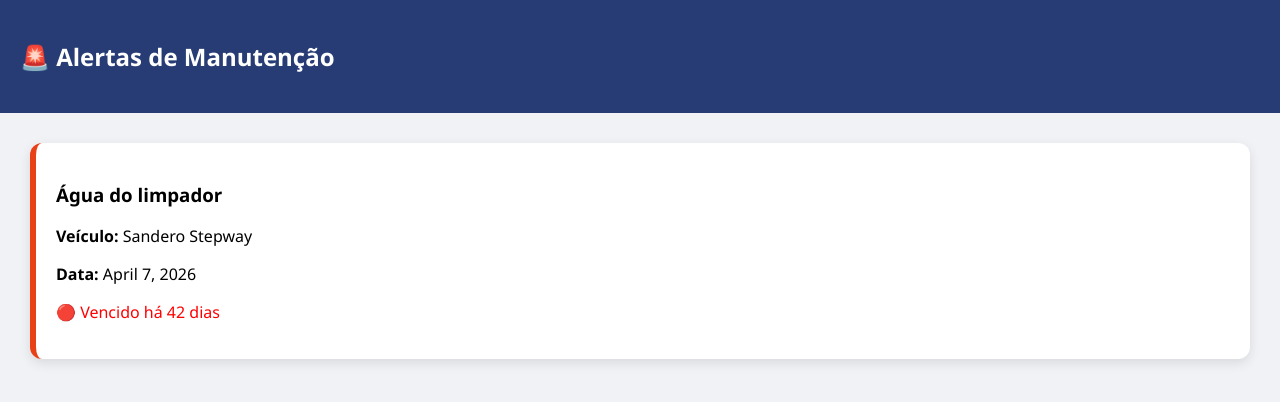
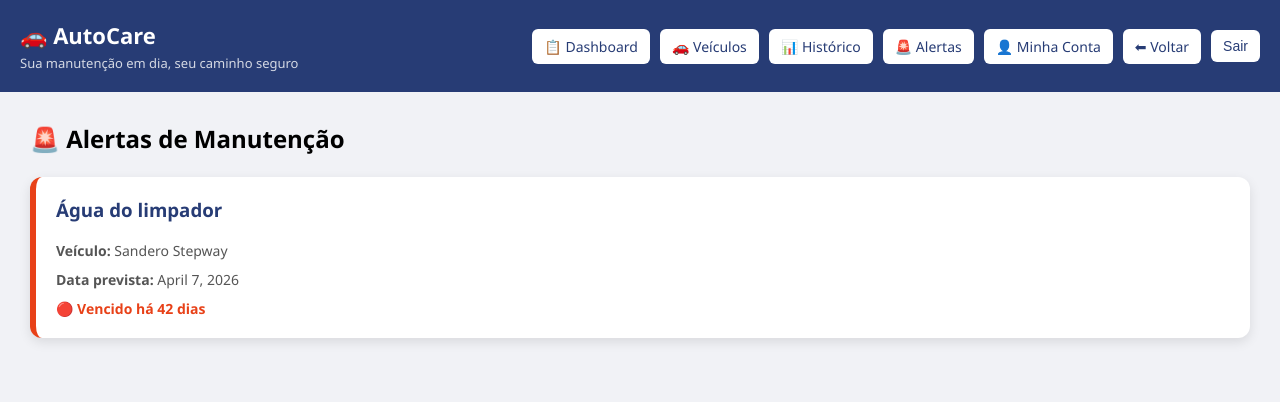
Before and after one commit to rafaelaajs/autocare, a Django app: page /alertas/ in a window 1280 px wide. Shown: the top 402 px of the page. Run offline with Django 5.2, Linux system fonts and the light colour scheme; a user stored in the database is signed in; data comes from the database, SQL or seed files in the repository.

Commit message:
Padroniza tela de alertas

```diff
--- a/templates/alertas.html
+++ b/templates/alertas.html
@@ -10,22 +10,74 @@
             margin: 0;
         }
 
+        /* 🔥 HEADER */
         .header {
             background: #273c75;
             color: white;
             padding: 20px;
+            display: flex;
+            justify-content: space-between;
+            align-items: center;
         }
 
+        .left {
+            display: flex;
+            flex-direction: column;
+        }
+
+        .logo {
+            font-size: 22px;
+            font-weight: bold;
+        }
+
+        .slogan {
+            font-size: 13px;
+            opacity: 0.8;
+            margin-top: 4px;
+        }
+
+        .menu {
+            display: flex;
+            gap: 10px;
+            align-items: center;
+        }
+
+        .btn-menu {
+            background: white;
+            color: #273c75;
+            padding: 8px 12px;
+            border-radius: 6px;
+            text-decoration: none;
+            font-size: 14px;
+            border: none;
+            cursor: pointer;
+        }
+
+        .btn-menu:hover {
+            background: #dcdde1;
+        }
+
+        /* 🔥 CONTAINER */
         .container {
             padding: 30px;
         }
 
+        h2 {
+            margin: 0;
+        }
+
+        /* 🔥 CARDS */
         .card {
             background: white;
             padding: 20px;
             border-radius: 12px;
             margin-bottom: 15px;
             box-shadow: 0 4px 12px rgba(0,0,0,0.1);
+        }
+
+        .card h3 {
+            margin-top: 0;
+            color: #273c75;
         }
 
         .vencido {
@@ -35,33 +87,105 @@
         .proximo {
             border-left: 6px solid #fbc531;
         }
+
+        .info {
+            margin-top: 10px;
+            color: #555;
+            font-size: 14px;
+        }
+
+        .status-vencido {
+            color: #e84118;
+            font-weight: bold;
+        }
+
+        .status-proximo {
+            color: #e1a400;
+            font-weight: bold;
+        }
+
+        .empty {
+            background: white;
+            padding: 20px;
+            border-radius: 12px;
+            color: #44bd32;
+            font-weight: bold;
+            box-shadow: 0 4px 12px rgba(0,0,0,0.1);
+        }
     </style>
 </head>
 
 <body>
 
+<!-- 🔥 HEADER -->
 <div class="header">
-    <h2>🚨 Alertas de Manutenção</h2>
+
+    <div class="left">
+        <div class="logo">🚗 AutoCare</div>
+        <div class="slogan">Sua manutenção em dia, seu caminho seguro</div>
+    </div>
+
+    <div class="menu">
+        <a href="/" class="btn-menu">📋 Dashboard</a>
+        <a href="/veiculos/" class="btn-menu">🚗 Veículos</a>
+        <a href="/historico/" class="btn-menu">📊 Histórico</a>
+        <a href="/alertas/" class="btn-menu">🚨 Alertas</a>
+
+        <!-- 🔥 Minha Conta -->
+        <a href="#" class="btn-menu">👤 Minha Conta</a>
+
+        <!-- 🔥 Voltar -->
+        <a href="javascript:history.back()" class="btn-menu">⬅ Voltar</a>
+
+        <form action="/accounts/logout/" method="post" style="display:inline;">
+            {% csrf_token %}
+            <button type="submit" class="btn-menu">Sair</button>
+        </form>
+    </div>
+
 </div>
 
+<!-- 🔥 CONTEÚDO -->
 <div class="container">
 
+    <h2>🚨 Alertas de Manutenção</h2>
+
+    <br>
+
     {% if alertas %}
+
         {% for a in alertas %}
             <div class="card {{ a.nivel }}">
+
                 <h3>{{ a.tipo.nome }}</h3>
-                <p><b>Veículo:</b> {{ a.veiculo.modelo }}</p>
-                <p><b>Data:</b> {{ a.proxima_data }}</p>
+
+                <div class="info">
+                    <b>Veículo:</b> {{ a.veiculo.marca }} {{ a.veiculo.modelo }}
+                </div>
+
+                <div class="info">
+                    <b>Data prevista:</b> {{ a.proxima_data }}
+                </div>
 
                 {% if a.nivel == "vencido" %}
-                    <p style="color:red;">🔴 Vencido há {{ a.dias_exibicao }} dias</p>
+                    <div class="info status-vencido">
+                        🔴 Vencido há {{ a.dias_exibicao }} dias
+                    </div>
                 {% else %}
-                    <p style="color:orange;">🟡 Vence em {{ a.dias }} dias</p>
+                    <div class="info status-proximo">
+                        🟡 Vence em {{ a.dias }} dias
+                    </div>
                 {% endif %}
+
             </div>
         {% endfor %}
+
     {% else %}
-        <p>🎉 Nenhuma manutenção crítica!</p>
+
+        <div class="empty">
+            🎉 Nenhuma manutenção crítica no momento!
+        </div>
+
     {% endif %}
 
 </div>
```
